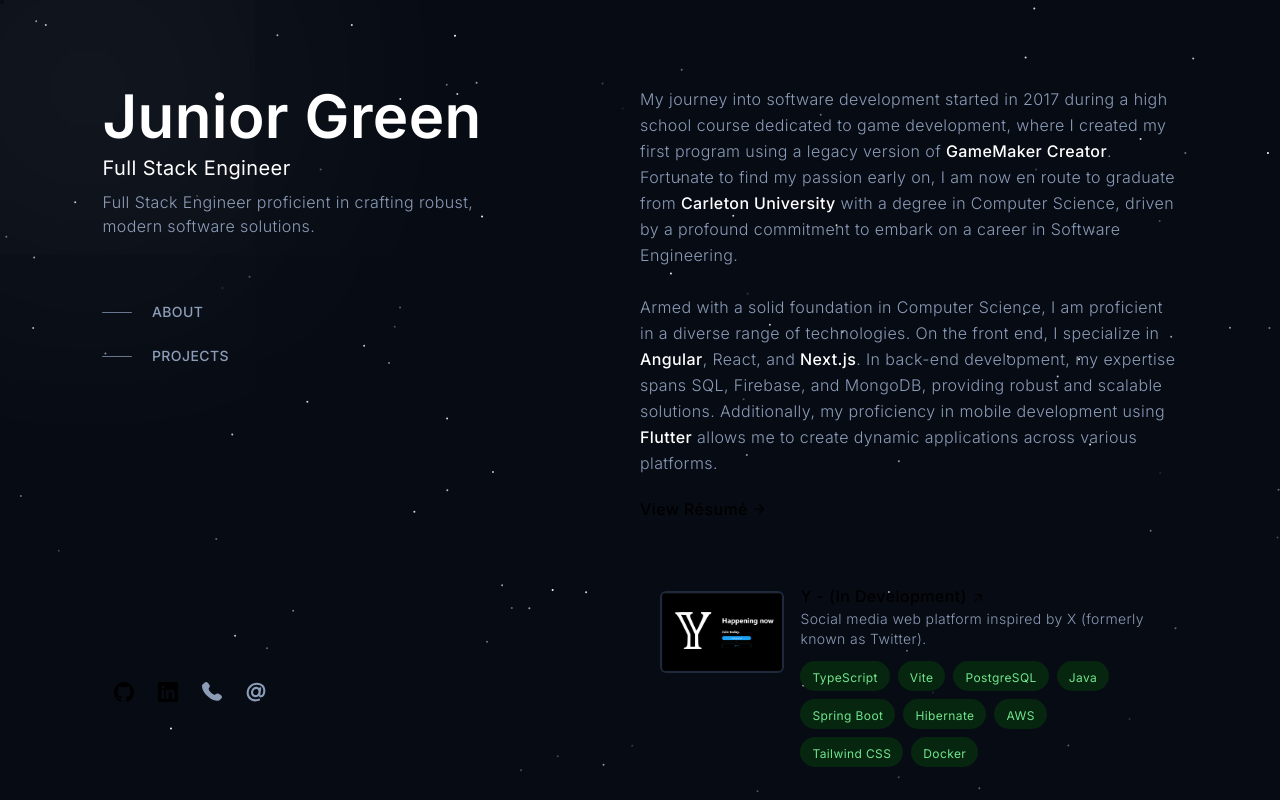
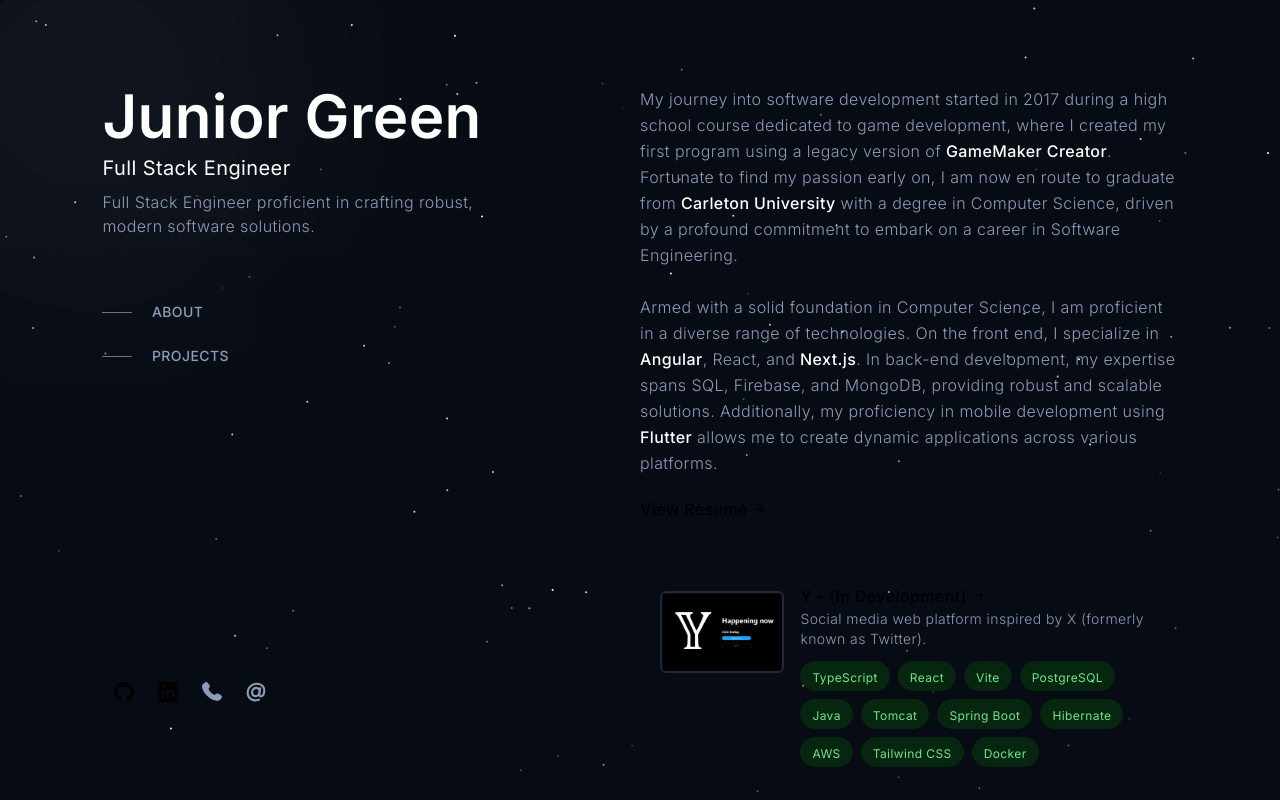
Before and after one commit to Junior-Green/portfolio-v1, a Next.js app: page / in a window 1280 px wide. Shown: the top 800 px of the page. Built offline with nearby package versions, Linux system fonts and the light colour scheme.

Commit message:
Update page.tsx

```diff
--- a/src/app/page.tsx
+++ b/src/app/page.tsx
@@ -86,7 +86,7 @@
           <h2 className="font-semibold tracking-widest text-sm" >PROJECTS</h2>
         </div>
         <ListView>
-          <Project imgSrc={"/Y.png"} projectName={"Y - (In Development)"} desc={"Social media web platform inspired by X (formerly known as Twitter)."} languagesAndFrameworks={['TypeScript', 'Vite', 'PostgreSQL', 'Java', 'Spring Boot', 'Hibernate', 'AWS', 'Tailwind CSS', 'Docker']} link={""} />
+          <Project imgSrc={"/Y.png"} projectName={"Y - (In Development)"} desc={"Social media web platform inspired by X (formerly known as Twitter)."} languagesAndFrameworks={['TypeScript', 'React', 'Vite', 'PostgreSQL', 'Java', 'Tomcat', 'Spring Boot', 'Hibernate', 'AWS', 'Tailwind CSS', 'Docker']} link={""} />
           <Project imgSrc={"/crunchyroll.png"} projectName={"Crunchyroll Clone"} desc={"Clone of crunchyroll.com"} languagesAndFrameworks={['Typescript', 'Angular', 'Tailwind CSS', 'SCSS', 'Firebase']} link={"https://crunchyroll-a7d82.web.app"} />
           <Project imgSrc={"/trakit-thumbnail.png"} projectName={"TrakIt"} desc={"A web application that allows you to effortlessly store, analyze, and visualize your personal sports statistics. It provides a comprehensive dashboard that provides a visual overview of your sports performance."} languagesAndFrameworks={['Next.js', 'Tailwind CSS', 'MongoDB', 'Vercel', 'TypeScript']} link={"https://trakit-two.vercel.app/"} />
           <Project imgSrc={"/portfolio.png"} projectName={"juniorgreen.ca"} desc={"My online portfolio to showcase my highlights, projects and experience."} languagesAndFrameworks={['Next.js', 'Tailwind CSS', 'Vercel', 'TypeScript']} link={"/"} />
```
